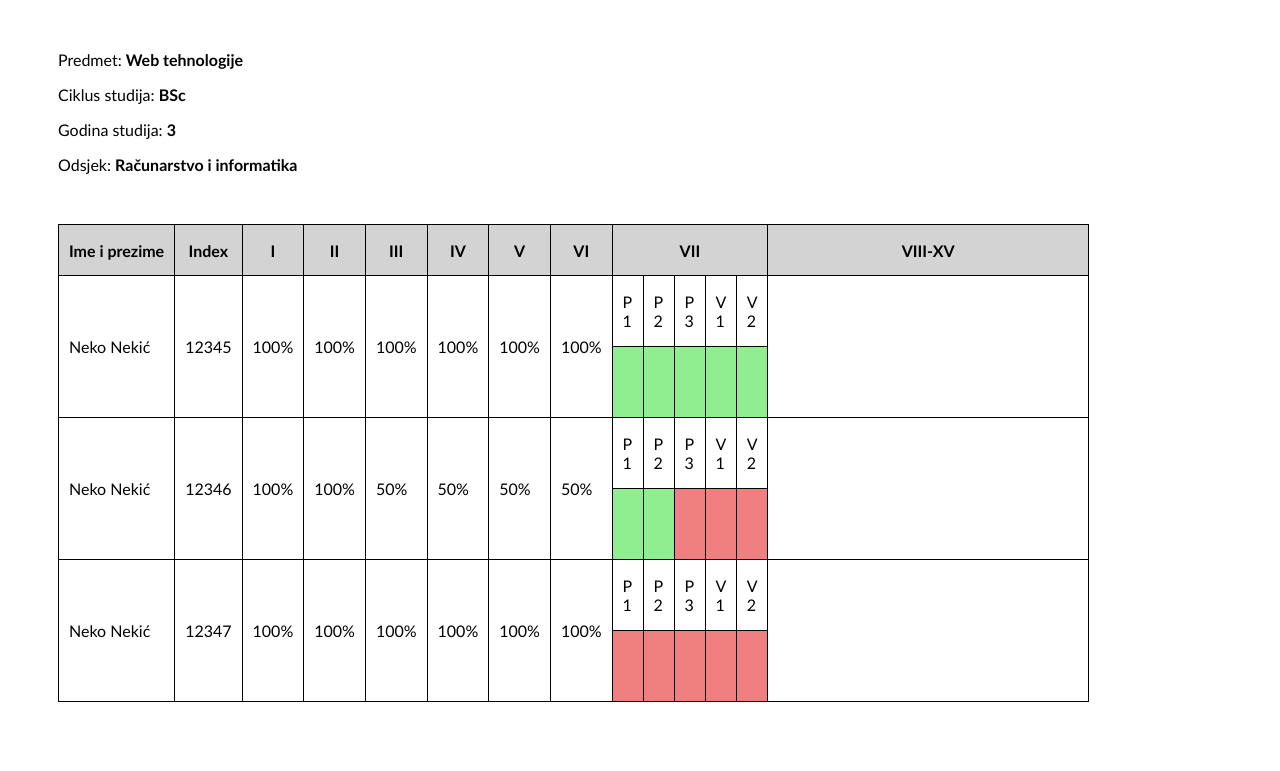
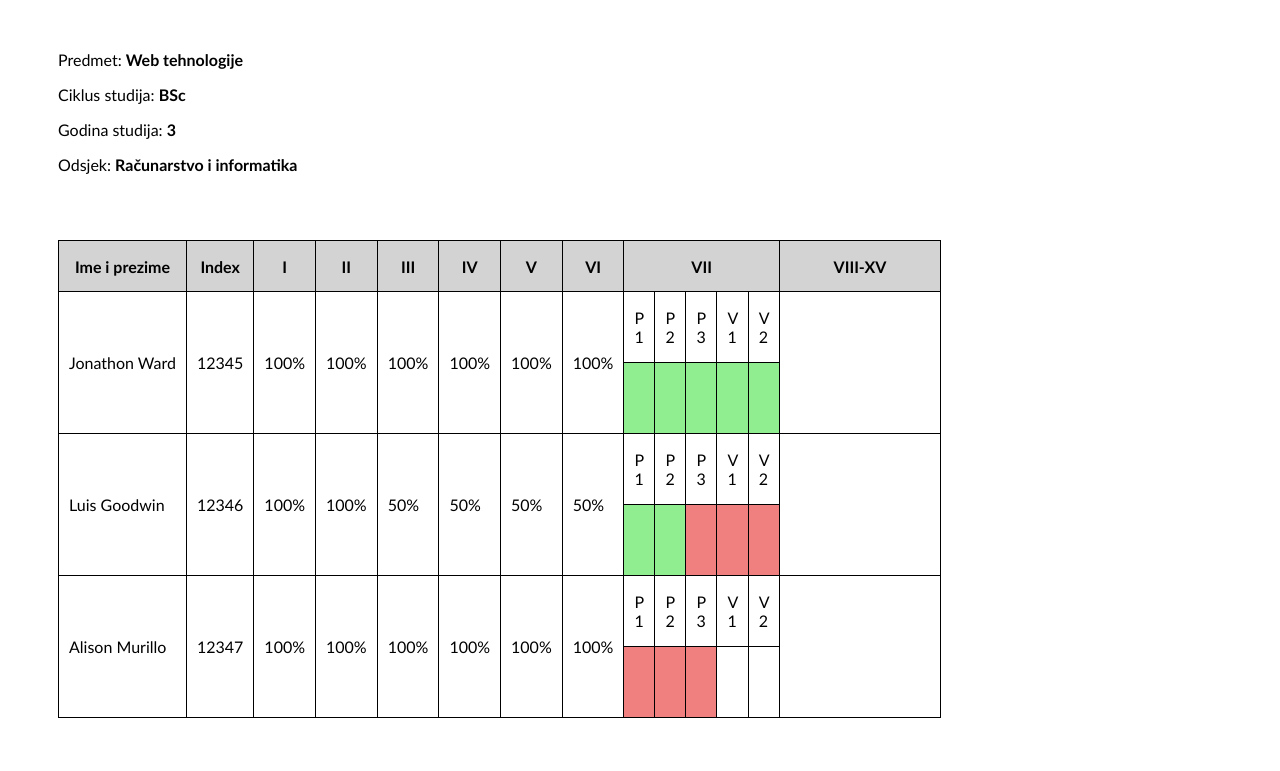
Before and after one commit to acato2/WT-StudentTracker, a plain HTML site: page html/prisustvo.html in a window 1280 px wide. Drawn offline with Linux system fonts and the light colour scheme.

Commit message:
kod validiran

```diff
--- a/css/prisustvo.css
+++ b/css/prisustvo.css
@@ -1,5 +1,6 @@
 .prisustvo{
     margin: 50px;
+    margin-bottom: 10px;
 }
 body{
     font-family: 'Trebuchet MS', 'Lucida Sans Unicode', 'Lucida Grande', 'Lucida Sans', Arial, sans-serif;
@@ -20,9 +21,6 @@ td{
 th{
     height: 30px;
 }
-#zadnjakolona{
-    width: 300px;
-}
 .uskakolona{
     width: 10px;
 }
@@ -32,6 +30,19 @@ th{
 .odsutan{
     background-color:lightcoral;
 }
+.nijeuneseno{
+    background-color: white;
+}
+.prazna{
+
+    border-bottom: 1.5px solid black;
+    border-right: 0;
+    border-top: 0;
+    border-left: 0;
+}
 tr:first-of-type{
     background: lightgray;
 }
+.table{
+    overflow-x: auto !important;
+}
--- a/html/prisustvo.html
+++ b/html/prisustvo.html
@@ -1,7 +1,11 @@
 <!DOCTYPE html>
 <HTML lang="bs">
+
 <HEAD>
-    <link rel="stylesheet" href="../css/prisustvo.css">
+  <meta charset='utf-8'>
+  <meta http-equiv='X-UA-Compatible' content='IE=edge'>
+  <meta name='viewport' content='width=device-width, initial-scale=1'>
+  <link rel='stylesheet' type='text/css' media='screen' href="../css/prisustvo.css">
   <title>Spirala 1, Zadatak 2
   </title>
 </HEAD>
@@ -13,7 +17,7 @@
     <P> Godina studija: <b>3</b> </P>
     <P> Odsjek: <b>Računarstvo i informatika</b> </P>
   </div>
-
+  <div class="table">
     <table>
       <tr>
         <th>Ime i prezime</th>
@@ -25,10 +29,10 @@
         <th>V</th>
         <th>VI</th>
         <th colspan="5">VII</th>
-          <th id="zadnjakolona">VIII-XV</th>
+        <th colspan="8" id="zadnjakolona">VIII-XV</th>
       </tr>
       <tr>
-          <td rowspan="2">Neko Nekić</td>
+        <td rowspan="2">Jonathon Ward</td>
         <td rowspan="2">12345</td>
         <td rowspan="2">100%</td>
         <td rowspan="2">100%</td>
@@ -41,7 +45,14 @@
         <td class="uskakolona">P 3</td>
         <td class="uskakolona">V 1</td>
         <td class="uskakolona">V 2</td>
-          <td rowspan="2" ></td>
+        <td rowspan="2" class="prazna"></td>
+        <td rowspan="2" class="prazna"></td>
+        <td rowspan="2" class="prazna"></td>
+        <td rowspan="2" class="prazna"></td>
+        <td rowspan="2" class="prazna"></td>
+        <td rowspan="2" class="prazna"></td>
+        <td rowspan="2" class="prazna"></td>
+        <td rowspan="2" class="prazna"></td>
 
       </tr>
       <tr>
@@ -53,7 +64,7 @@
       </tr>
 
       <tr>
-          <td rowspan="2">Neko Nekić</td>
+        <td rowspan="2">Luis Goodwin</td>
         <td rowspan="2">12346</td>
         <td rowspan="2">100%</td>
         <td rowspan="2">100%</td>
@@ -66,7 +77,15 @@
         <td class="uskakolona">P 3</td>
         <td class="uskakolona">V 1</td>
         <td class="uskakolona">V 2</td>
-          <td rowspan="2" ></td>
+        <td rowspan="2" class="prazna"></td>
+        <td rowspan="2" class="prazna"></td>
+        <td rowspan="2" class="prazna"></td>
+        <td rowspan="2" class="prazna"></td>
+        <td rowspan="2" class="prazna"></td>
+        <td rowspan="2" class="prazna"></td>
+        <td rowspan="2" class="prazna"></td>
+        <td rowspan="2" class="prazna"></td>
+
 
       </tr>
       <tr>
@@ -78,7 +97,7 @@
       </tr>
 
       <tr>
-          <td rowspan="2">Neko Nekić</td>
+        <td rowspan="2">Alison Murillo</td>
         <td rowspan="2">12347</td>
         <td rowspan="2">100%</td>
         <td rowspan="2">100%</td>
@@ -91,18 +110,26 @@
         <td class="uskakolona">P 3</td>
         <td class="uskakolona">V 1</td>
         <td class="uskakolona">V 2</td>
-          <td rowspan="2" ></td>
+        <td rowspan="2" class="prazna"></td>
+        <td rowspan="2" class="prazna"></td>
+        <td rowspan="2" class="prazna"></td>
+        <td rowspan="2" class="prazna"></td>
+        <td rowspan="2" class="prazna"></td>
+        <td rowspan="2" class="prazna"></td>
+        <td rowspan="2" class="prazna"></td>
+        <td rowspan="2" class="prazna"></td>
 
       </tr>
       <tr>
         <td class="odsutan"></td>
         <td class="odsutan"></td>
         <td class="odsutan"></td>
-            <td class="odsutan"></td>
-            <td class="odsutan"></td>
+        <td class="nijeuneseno"></td>
+        <td class="nijeuneseno"></td>
       </tr>
 
     </table>
+  </div>
 
 </BODY>
 
```
Lines whose indentation alone changed are shown as unchanged.
